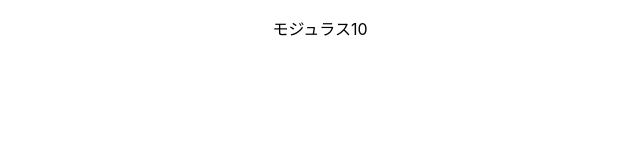
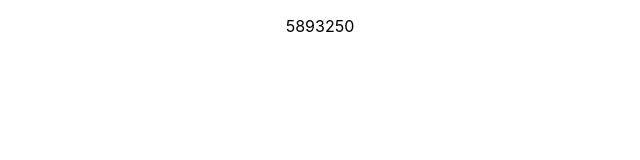
Before and after one commit to rockhopper-penguin/check-digit, a React (Create React App) app in the folder app/: page / in a window 1280 px wide. Shown: the top 160 px of the page, without its empty margins (320-960 px from the left). Built offline with nearby package versions, Linux system fonts and the light colour scheme.

Commit message:
モジュラス10 ウエイト2・1分割処理の追加

```diff
--- /dev/null
+++ b/app/src/calcFunc/mod10.ts
@@ -0,0 +1,36 @@
+/** モジュラス10 */
+export class Mod10 {
+    /**
+     * モジュラス10 ウエイト2・1分割
+     * @param value チェックディジットを追加したい値
+     * @returns チェックディジット付きの値
+     */
+    mod10w2Split = (value: number): string => {
+        let sum = 0;
+        // 数値を文字列にキャストして配列に1文字ずつ挿入した後、配列を逆順にする
+        // ex. 入力値(1234) => 配列(['4','3','2','1'])
+        const valueArray = [... String(value)].reverse();
+        valueArray.forEach((val, idx) => {
+            // 偶数の場合、値に2をかける
+            if (idx % 2 === 0) {
+                const tmp = +val * 2
+                // 値が2桁の場合は、1の位と10の位に分け、足した値を代入
+                sum += tmp > 9 ? this.splitOnesAndTens(tmp) : tmp
+            } else {
+                sum += +val
+            }
+        })
+        const cd = (sum % 10) === 0 ? 0 : 10 - (sum % 10)
+        return `${value}${cd}`
+    }
+
+    /**
+     * 1の位と10の位を足した値を求める
+     * @param value 1の位と10の位に分解したい値
+     * @returns 1の位と10の位を足した値
+     */
+    splitOnesAndTens = (value: number): number => {
+        const valueTmp = String(value)
+        return +valueTmp.slice(0,1) + +valueTmp.slice(1,2)
+    }
+}
--- a/app/src/checkDigit.ts
+++ b/app/src/checkDigit.ts
@@ -1,5 +1,9 @@
+import { Mod10 } from "./calcFunc/mod10"
+
 export class CheckDigit {
     mod10 = () => {
+        const mod10 = new Mod10
+        return mod10.mod10w2Split(589325)
         return 'モジュラス10'
     }
 }
```
